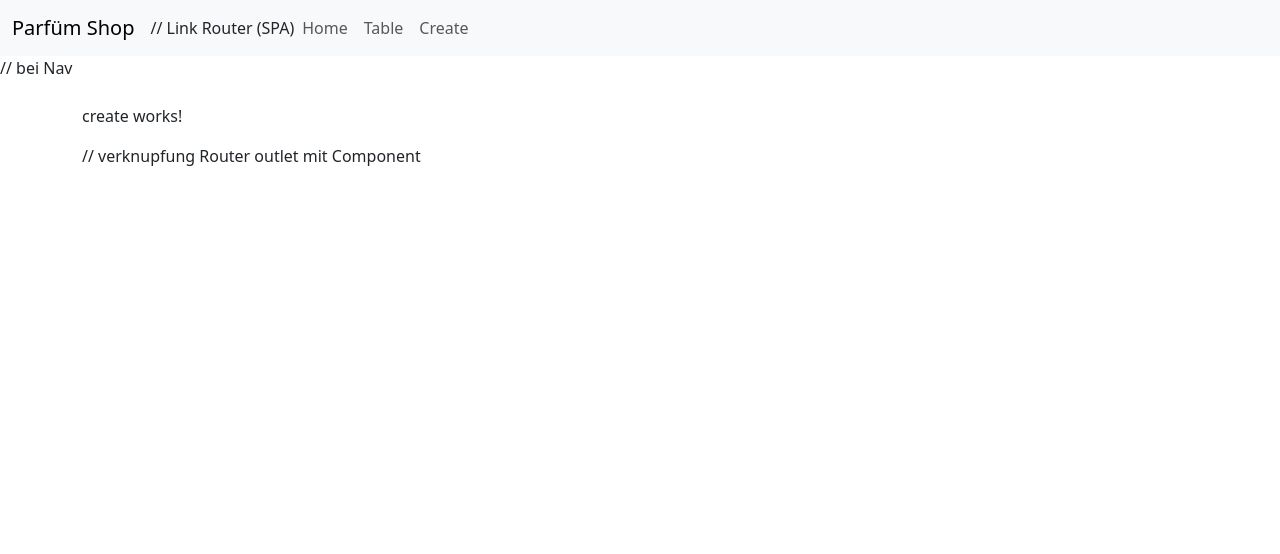
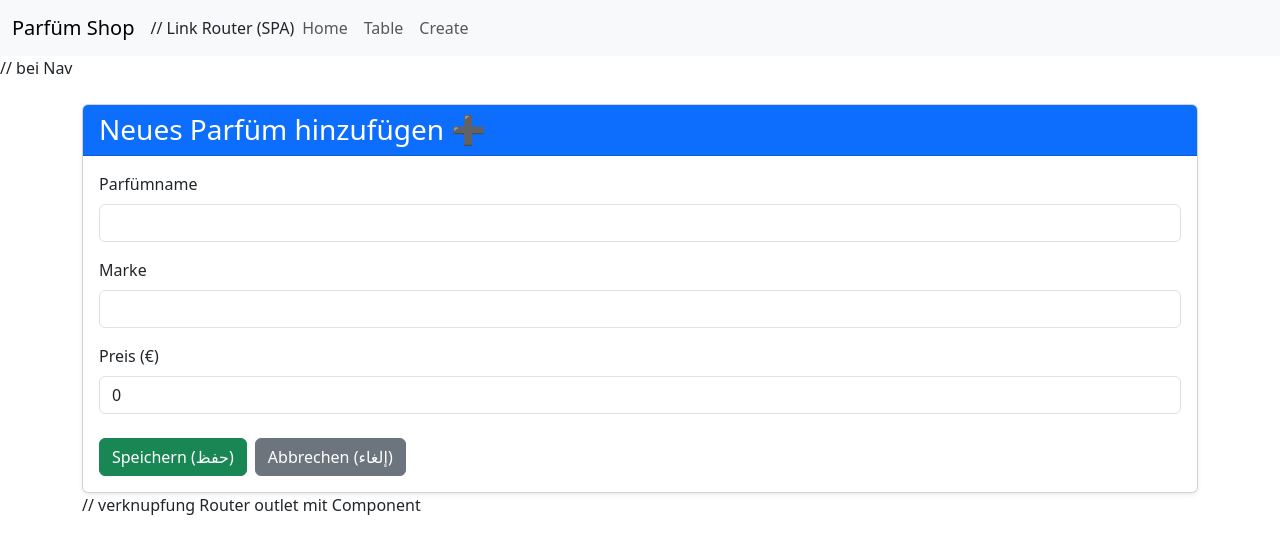
Before and after one commit to RaWaN-2003-A/Parfuem_Frontend, an Angular app: page /create in a window 1280 px wide. Shown: the top 554 px of the page. Built offline with nearby package versions, Linux system fonts and the light colour scheme.

Commit message:
feat: implement CreateComponent with HTML form and POST method in BackendService

```diff
--- a/src/app/create/create.component.html
+++ b/src/app/create/create.component.html
@@ -1 +1,30 @@
-<p>create works!</p>
+<div class="card shadow-sm mt-4">
+  <div class="card-header bg-primary text-white">
+    <h3 class="card-title mb-0">Neues Parfüm hinzufügen ➕</h3>
+  </div>
+  <div class="card-body">
+    <form (ngSubmit)="speichern()">
+
+      <div class="mb-3">
+        <label for="name" class="form-label">Parfümname</label>
+        <input type="text" id="name" class="form-control" name="name" [(ngModel)]="neuesParfuem.name" required>
+      </div>
+
+      <div class="mb-3">
+        <label for="marke" class="form-label">Marke</label>
+        <input type="text" id="marke" class="form-control" name="marke" [(ngModel)]="neuesParfuem.marke" required>
+      </div>
+
+      <div class="mb-4">
+        <label for="preis" class="form-label">Preis (€)</label>
+        <input type="number" id="preis" class="form-control" name="preis" [(ngModel)]="neuesParfuem.preis" required>
+      </div>
+
+      <div class="d-flex gap-2">
+        <button type="submit" class="btn btn-success">Speichern (حفظ)</button>
+        <a routerLink="/table" class="btn btn-secondary">Abbrechen (إلغاء)</a>
+      </div>
+
+    </form>
+  </div>
+</div>
```
